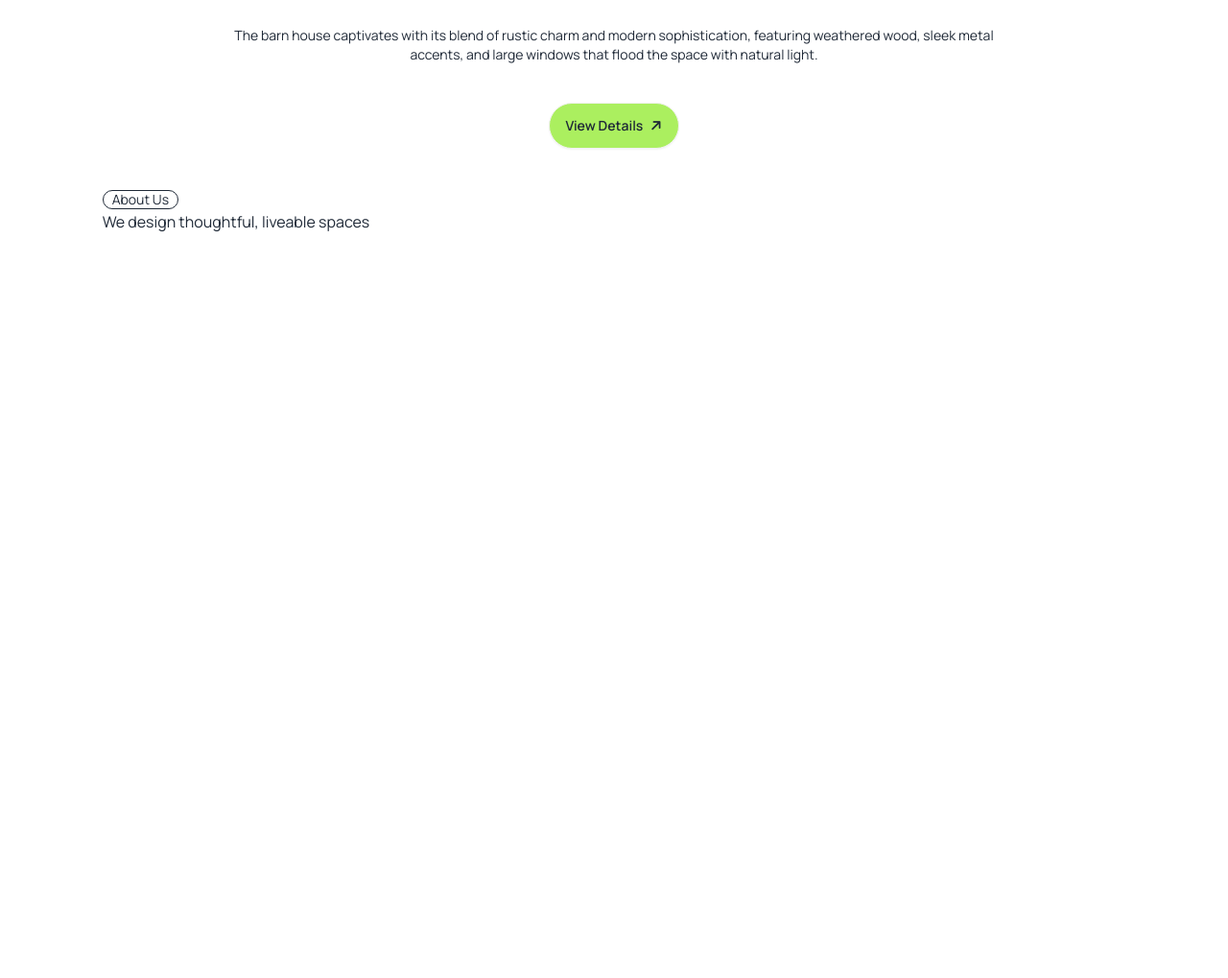
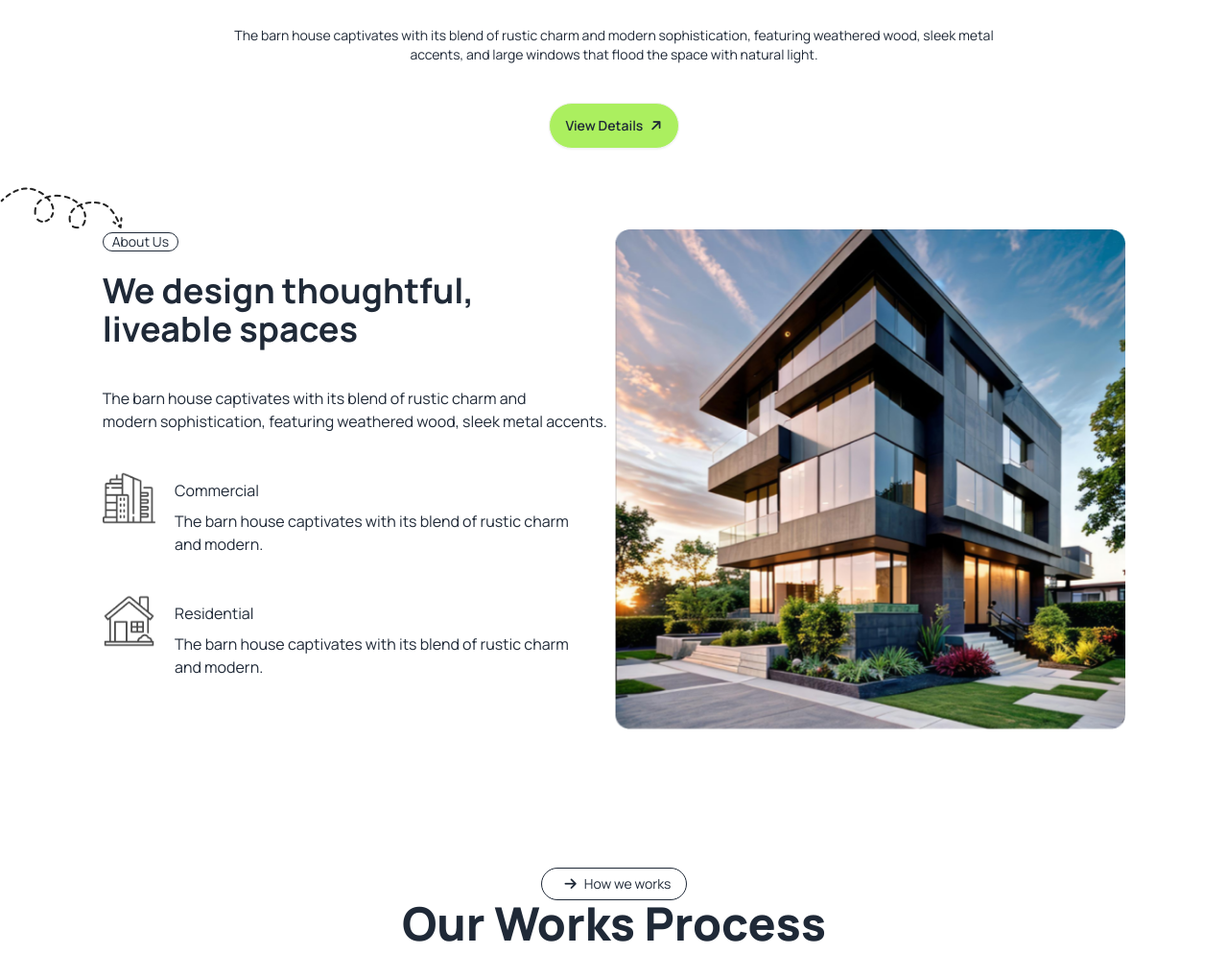
Before and after one commit to ShafatRaj/Assignment-3, a plain HTML site: page index.html in a window 1280 px wide. Shown: the part 639-1658 px from the top of the page at 96% size. Before the commit the page ends 882 px from the top, so only its background shows below. Drawn offline with nearby package versions, Linux system fonts and the light colour scheme.

Commit message:
completing section one

```diff
--- a/index.html
+++ b/index.html
@@ -94,18 +94,60 @@
             </div>
             <div><button class="btn rounded-full bg-button">View Details <i class="fa-solid fa-arrow-right -rotate-45"></i></button></div>
         </section>
+        <img src="assets/Vector.png" alt="">
+        <section class="w-10/12 mx-auto flex">
+            <div class="flex-1">
+                <div>
 
-        <section class="w-10/12 mx-auto">
-            <div>
-                <div class="badge badge-outline">About Us</div>
+                    <div class="badge badge-outline">About Us</div>
+                </div>
+                <div>
+                    <h1 class="text-4xl font-bold py-5">
+                        We design thoughtful,<br> liveable spaces
+                    </h1>
+
+                    <p class="py-5">The barn house captivates with its blend of rustic charm and <br> modern sophistication, featuring weathered wood, sleek metal accents.</p>
+                </div>
+
+                <div class="flex box-content h-88 w-308 py-5">
+                    <div>
+                        <img src="assets/commercial.png" alt="">
+                    </div>
+                    <div class="px-5">
+                        <h3 class="py-2">Commercial</h3>
+                        <p>The barn house captivates with its blend of rustic charm and modern.</p>
+                    </div>
+                </div>
+                <div class="flex box-content h-88 w-308 py-5">
+                    <div>
+                        <img src="assets/residential.png" alt="">
+                    </div>
+                    <div class="px-5">
+                        <h3 class="py-2">Residential</h3>
+                        <p>The barn house captivates with its blend of rustic charm and modern.</p>
+                    </div>
+                </div>
             </div>
-            <div>
-                <h1 class=>
-                    We design thoughtful, liveable spaces
+
+            </div>
+            <div class="flex-1">
+                <img src="assets/Rectangle.png" alt="">
+            </div>
+            </div>
+
+        </section>
+
+
+        <section class="w-10/12 mx-auto m-36">
+            <div class="text-center ">
+                <div class="badge badge-outline p-4"><i class="fa-solid fa-arrow-right px-2"></i> How we works</div>
+                <h1 class="text-5xl font-extrabold">
+                    Our Works Process
                 </h1>
             </div>
-            <div></div>
+
         </section>
+
     </main>
 </body>
 
```
